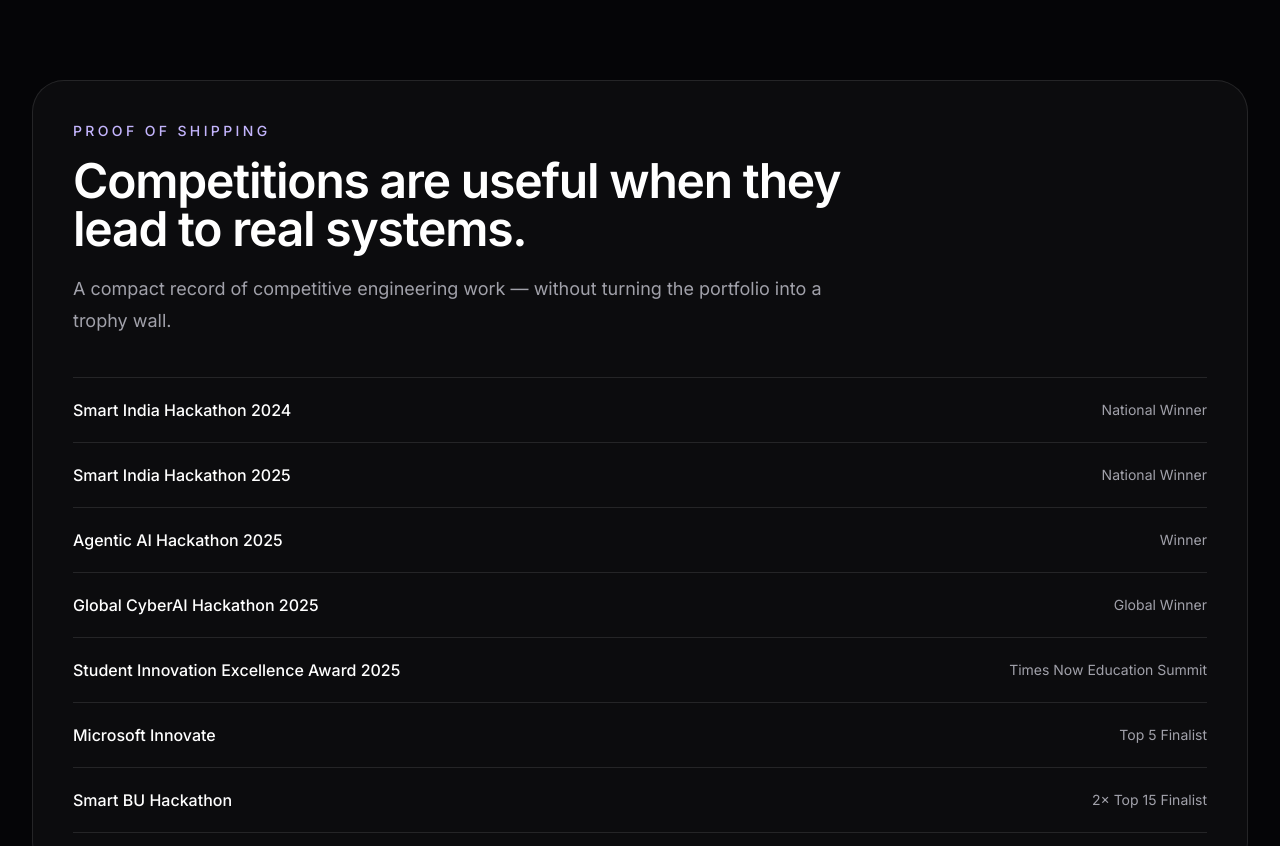
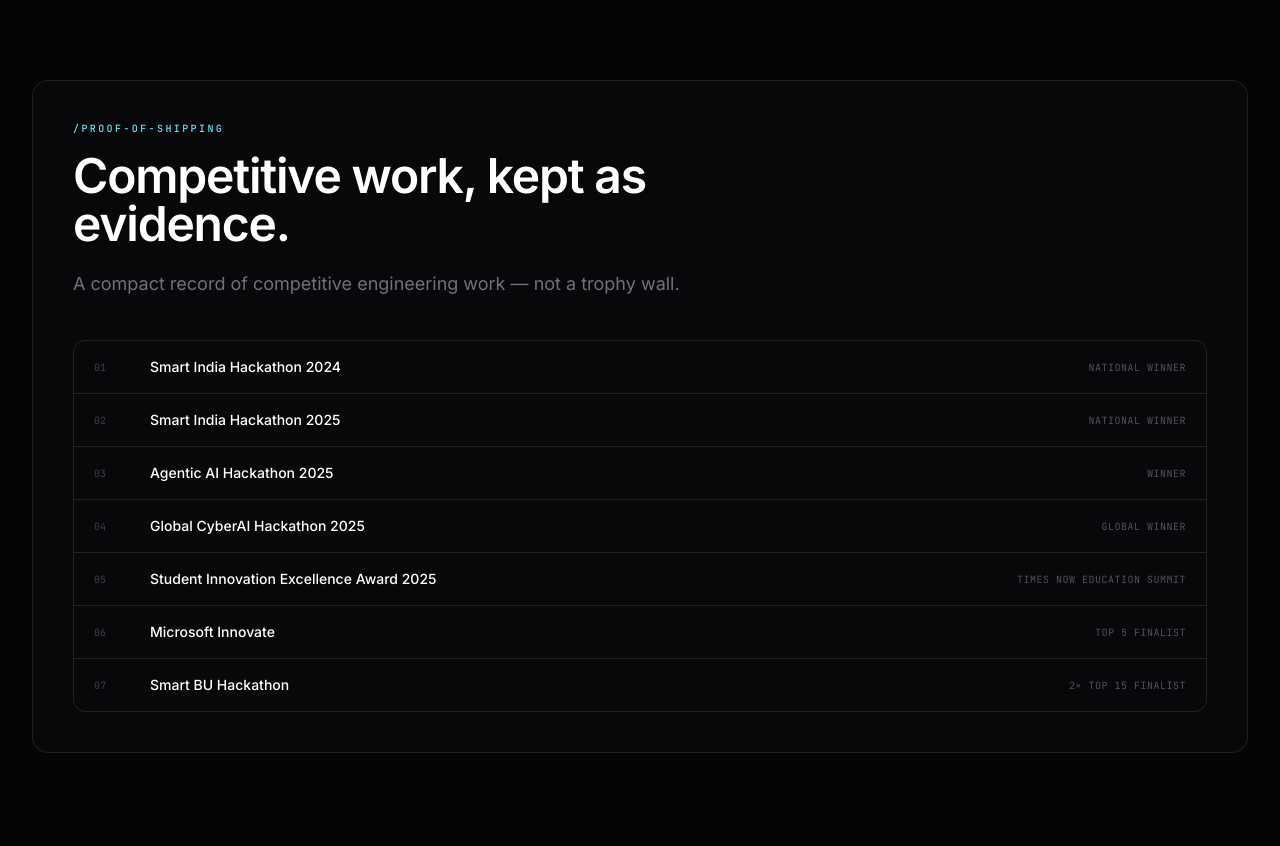
Before and after one commit to adityapurohit01/my_portfolio, a Next.js app: page / in a window 1280 px wide. Shown: the part 4340-5186 px from the top of the page. Built offline with nearby package versions, Linux system fonts and the light colour scheme.

Commit message:
Convert awards to technical evidence panel

```diff
--- a/src/components/Awards.tsx
+++ b/src/components/Awards.tsx
@@ -3,18 +3,18 @@
 export default function Awards() {
   return (
     <section id="awards" className="mx-auto max-w-7xl px-6 pb-28 lg:px-8">
-      <div className="rounded-[2rem] border border-white/10 bg-white/[0.03] p-7 sm:p-10">
+      <div className="rounded-2xl border border-white/10 bg-[#08080a] p-7 sm:p-10">
         <div className="max-w-3xl">
-          <p className="text-sm font-medium uppercase tracking-[0.24em] text-violet-300">Proof of shipping</p>
-          <h2 className="mt-4 text-4xl font-semibold tracking-tight text-white sm:text-5xl">Competitions are useful when they lead to real systems.</h2>
-          <p className="mt-5 text-lg leading-8 text-zinc-400">A compact record of competitive engineering work — without turning the portfolio into a trophy wall.</p>
+          <p className="font-mono text-[10px] font-medium uppercase tracking-[0.24em] text-cyan-300">/proof-of-shipping</p>
+          <h2 className="mt-4 text-4xl font-semibold tracking-tight text-white sm:text-5xl">Competitive work, kept as evidence.</h2>
+          <p className="mt-5 text-lg leading-8 text-zinc-500">A compact record of competitive engineering work — not a trophy wall.</p>
         </div>
-
-        <div className="mt-10 divide-y divide-white/10 border-y border-white/10">
-          {awards.map(([name, result]) => (
-            <div key={name} className="grid gap-2 py-5 sm:grid-cols-[1fr_auto] sm:items-center">
-              <p className="text-base font-medium text-white">{name}</p>
-              <p className="text-sm text-zinc-400 sm:text-right">{result}</p>
+        <div className="mt-10 overflow-hidden rounded-xl border border-white/10">
+          {awards.map(([name, result], index) => (
+            <div key={name} className="grid gap-2 border-b border-white/10 px-5 py-4 last:border-0 sm:grid-cols-[48px_1fr_auto] sm:items-center">
+              <span className="font-mono text-[10px] text-zinc-700">{String(index + 1).padStart(2, "0")}</span>
+              <p className="text-sm font-medium text-white">{name}</p>
+              <p className="font-mono text-[10px] uppercase tracking-wider text-zinc-600 sm:text-right">{result}</p>
             </div>
           ))}
         </div>
```
